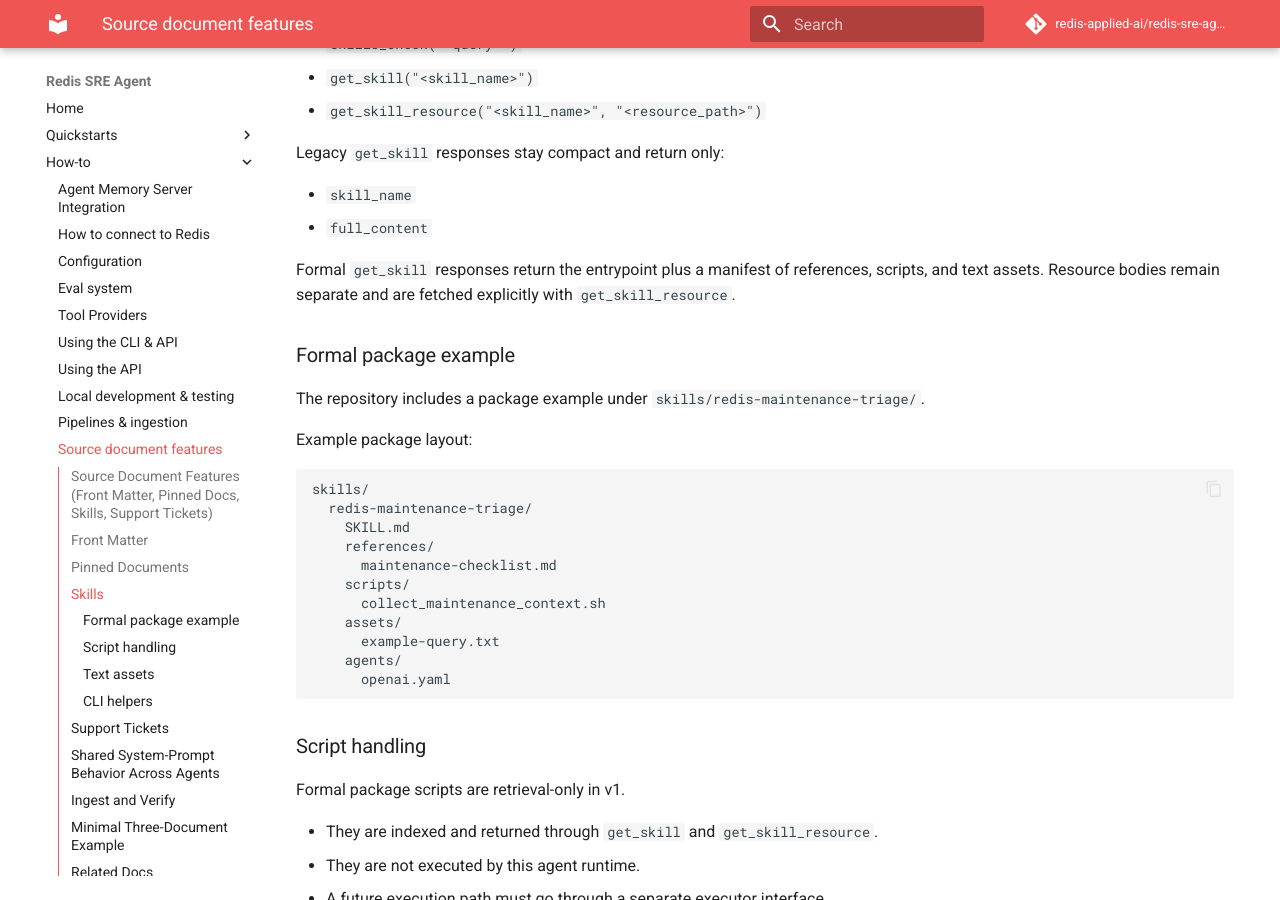
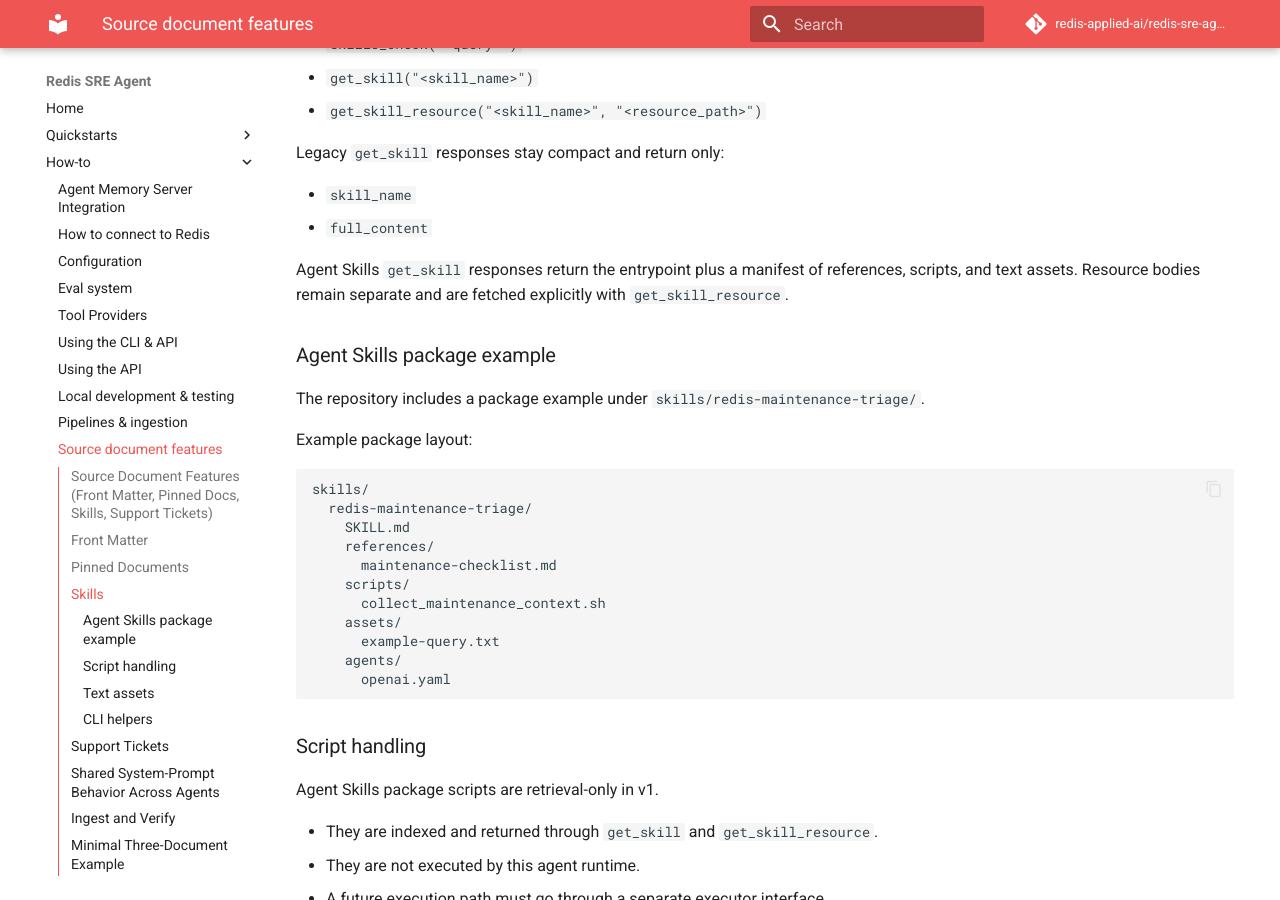
Before and after one commit to redis-applied-ai/redis-sre-agent, an MkDocs documentation site: the page built from docs/how-to/source-document-features.md, in a window 1280 px wide and 900 px high, scrolled down 1979 px. Built offline with MkDocs 1.6.1 and Material for MkDocs 9.7.7, drawn with Linux system fonts in a browser that asks for light colours; comment, search, counter and statistics services are not loaded; some of the changed text lies outside the part shown.

Commit message:
Rename skill protocol terminology

```diff
--- a/docs/how-to/source-document-features.md
+++ b/docs/how-to/source-document-features.md
@@ -57,7 +57,7 @@
 - set `doc_type: skill` in a markdown source document
 - retrieve them with `skills_check` and `get_skill`
 
-Formal packages:
+Agent Skills packages:
 
 - place a directory under a configured skill root that contains `SKILL.md`
 - optional package directories:
@@ -81,10 +81,10 @@
 - `skill_name`
 - `full_content`
 
-Formal `get_skill` responses return the entrypoint plus a manifest of references, scripts, and text
+Agent Skills `get_skill` responses return the entrypoint plus a manifest of references, scripts, and text
 assets. Resource bodies remain separate and are fetched explicitly with `get_skill_resource`.
 
-### Formal package example
+### Agent Skills package example
 
 The repository includes a package example under `skills/redis-maintenance-triage/`.
 
@@ -106,7 +106,7 @@
 
 ### Script handling
 
-Formal package scripts are retrieval-only in v1.
+Agent Skills package scripts are retrieval-only in v1.
 
 - They are indexed and returned through `get_skill` and `get_skill_resource`.
 - They are not executed by this agent runtime.
```
Also changed, not shown: docs/how-to/cli.md (+1 -1 lines), docs/how-to/configuration.md (+2 -2 lines), docs/reference/cli.md (+1 -1 lines), specs/agent-skills-protocol-support-spec.md (+11 -11 lines), 7 other files.
